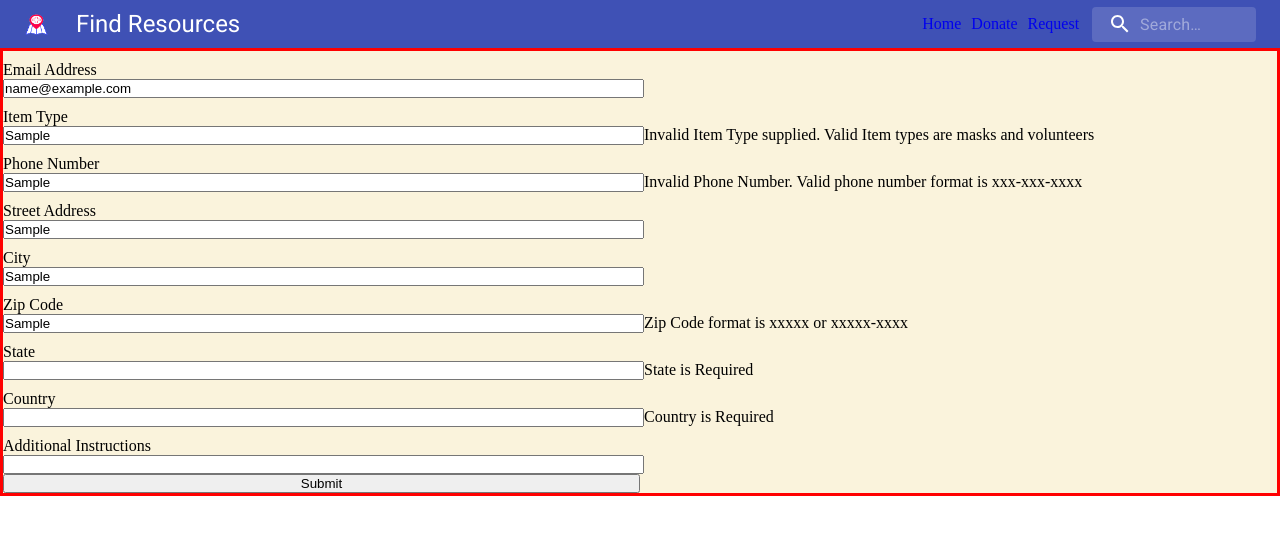
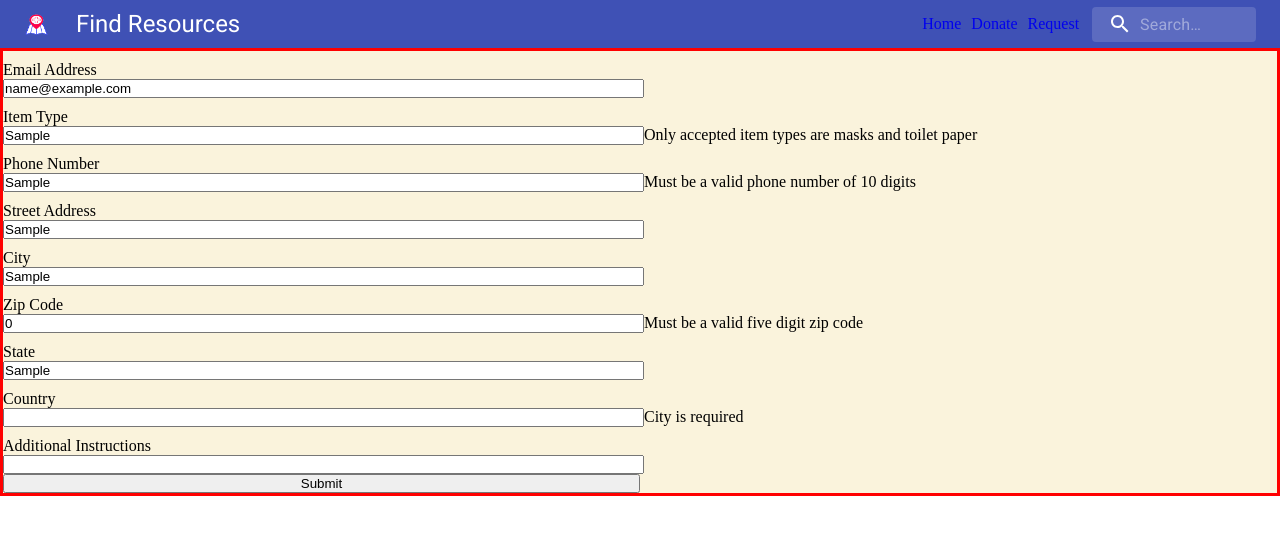
Before and after one commit to watheuer/covid-hackathon, a React (Create React App) app in the folder client/: page /request in a window 1280 px wide. Both pictures are taken after typing "name@example.com", "Sample", "Sample", "Sample", "Sample", "Sample" into the empty fields and a click on the button "Submit". Shown: the top 534 px of the page. Built offline with nearby package versions, Linux system fonts and the light colour scheme.

Commit message:
Request form updated to connect to api (#11)
Updated form and validation with an http post and console log on submit. Validation is still pretty barebones. Additional work needs to be done for determining lat/long from address.

```diff
--- a/client/src/asks/RequestForm.tsx
+++ b/client/src/asks/RequestForm.tsx
@@ -1,98 +1,95 @@
 import React from "react";
 import CSS from 'csstype';
 import { useFormik } from "formik";
+import { http } from "../store/http";
+import * as Yup from 'yup';
+
+interface Location {
+  street_address: string,
+  city: string,
+  zip: number,
+  state: string,
+  country: string,
+  lat: number,
+  long: number
+}
 
 interface FormResponse {
+  id: number;
+  item: string;
+  open: boolean;
   email: string;
-  item: string;
   phone: string;
-  street_address: string;
-  city: string;
-  zip: string;
-  state: string;
-  country: string;
+  location: Location
   instructions: string;
-}
-
-var valid_items = ["masks","volunteers"]
-var valid_country = ["Usa", "usa", "USA", "United States", "United States of America"]
-
-const validate = (values : FormResponse) => {
-  const errors = {} as FormResponse;
-
-  //validate email
-  if(!values.email){
-    errors.email = 'Required'
-  }
-  else if (!/^[A-Z0-9._%+-]+@[A-Z0-9.-]+\.[A-Z]{2,4}$/i.test(values.email)) {
-    errors.email = 'Invalid email address';
-  }
-
-  //validate item type
-  if(!values.item){
-    errors.item = 'Item type is required'
-  }
-  else if(valid_items.indexOf(values.item) === -1){
-    errors.item = "Invalid Item Type supplied. Valid Item types are masks and volunteers";
-  }
-
-  //validate phone number - currently only validates that it is x-x-x, should also support other formats
-  if(!/^[0-9]{3}-[0-9]{3}-[0-9]{4}/i.test(values.phone)){
-    errors.phone = "Invalid Phone Number. Valid phone number format is xxx-xxx-xxxx";
- }
-
-  //validate street address
-  if(!values.street_address){
-    errors.street_address = "Street Address is Required"
-  }
-
-  //validate city
-  if (!values.city) {
-    errors.city = "City is Required"
-  }
-
-  //validate zip
-  if (!values.zip) {
-    errors.zip = "Zip Code is Required"
-  }
-  else if (!/^[0-9]{5}(?:-[0-9]{4})?$/i.test(values.zip)){
-    errors.zip = "Zip Code format is xxxxx or xxxxx-xxxx"
-  }
-
-  //validate state
-  if (!values.state) {
-    errors.state = "State is Required"
-  }
-
-  //validate country
-  if (!values.country) {
-    errors.country = "Country is Required"
-  }
-  else if (valid_country.indexOf(values.country) === -1) {
-    errors.country = "Only USA is supported currently."
-  }
-
-  //validate instructions (none?)
-  return errors;
+  timestamp: string;
 }
 
 export default function RequestForm() {
   const formik = useFormik({
     initialValues: {
+      id: 0,
+      item: "",
+      open: true,
       email: "",
-      item: "",
       phone: "",
-      street_address: "",
-      city: "",
-      zip: "",
-      state: "",
-      country: "",
-      instructions: ""
+      location: {
+        street_address: "",
+        city: "",
+        zip: 0,
+        state: "",
+        country: "",
+        lat: 0,
+        long: 0
+      },
+      instructions: "",
+      timestamp: "no"
     },
-    validate,
     onSubmit: values => {
       alert(JSON.stringify(values, null, 2));
-    }
+      console.log(values)
+      console.log(http.post("/asks", values));
+    },
+    validationSchema:
+      Yup.object().shape
+      (
+        {
+        id: Yup.number(),
+        open: Yup.bool(),
+        email: Yup.string()
+          .email('The format must be a valid email xx@xx.xx')
+          .required('Email address is required'),
+        item: Yup.string()
+          .required('Item type is required')
+          .matches(/(masks|toilet paper)/i, "Only accepted item types are masks and toilet paper"),
+        phone: Yup.string()
+          .length(10,"Must be a valid phone number of 10 digits")
+          .matches(/^[0-9]{10}/, "Must be a valid phone number of 10 digits"),
+        location: Yup.object().shape
+        (
+          {
+            street_address: Yup.string()
+              .required('Street address is required'),
+            city: Yup.string()
+              .required('City is required'),
+            zip: Yup.number()
+              .min(10000, 'Must be a valid five digit zip code')
+              .max(99999, 'Must be a valid five digit zip code')
+              .required('Required'),
+            state: Yup.string()
+              .required('State is required'),
+            country: Yup.string()
+              .required('City is required')
+              .matches(/(usa|united states)/i, "Must be usa"),
+            lat: Yup.number(),
+            long: Yup.number()
+          }
+        ),
+        instructions: Yup.string(),
+        timestamp: Yup.string()
+        }
+      )
+
   });
   return (
     <form style={requestStyle} onSubmit={formik.handleSubmit}>
@@ -129,52 +126,52 @@ export default function RequestForm() {
       <label style={labelStyle} htmlFor="street_address">Street Address</label>
       <input style={inputStyle}
         id="street_address"
-        name="street_address"
+        name="location.street_address"
         type="text"
         onChange={formik.handleChange}
-        value={formik.values.street_address}
+        value={formik.values.location.street_address}
       />
-      {formik.errors.street_address ? <div>{formik.errors.street_address}</div> : null}
+      {formik.errors.location?.street_address ? <div>{formik.errors.location?.street_address}</div> : null}
 
       <label style={labelStyle} htmlFor="city">City</label>
       <input style={inputStyle}
         id="city"
-        name="city"
+        name="location.city"
         type="text"
         onChange={formik.handleChange}
-        value={formik.values.city}
+        value={formik.values.location.city}
       />
-      {formik.errors.city ? <div>{formik.errors.city}</div> : null}
+      {formik.errors.location?.city ? <div>{formik.errors.location?.city}</div> : null}
 
       <label style={labelStyle} htmlFor="zip">Zip Code</label>
       <input style={inputStyle}
         id="zip"
-        name="zip"
-        type="text"
+        name="location.zip"
+        type="number"
         onChange={formik.handleChange}
-        value={formik.values.zip}
+        value={formik.values.location.zip}
       />
-      {formik.errors.zip ? <div>{formik.errors.zip}</div> : null}
+      {formik.errors.location?.zip ? <div>{formik.errors.location?.zip}</div> : null}
 
       <label style={labelStyle} htmlFor="state">State</label>
       <input style={inputStyle}
         id="state"
-        name="state"
+        name="location.state"
         type="text"
         onChange={formik.handleChange}
-        value={formik.values.state}
+        value={formik.values.location.state}
       />
-      {formik.errors.state ? <div>{formik.errors.state}</div> : null}
+      {formik.errors.location?.state ? <div>{formik.errors.location?.state}</div> : null}
 
       <label style={labelStyle} htmlFor="country">Country</label>
       <input style={inputStyle}
         id="country"
-        name="country"
+        name="location.country"
         type="text"
         onChange={formik.handleChange}
-        value={formik.values.country}
+        value={formik.values.location.country}
       />
-      {formik.errors.country ? <div>{formik.errors.country}</div> : null}
+      {formik.errors.location?.country ? <div>{formik.errors.location?.country}</div> : null}
 
       <label style={labelStyle} htmlFor="instructions">Additional Instructions</label>
       <input style={inputStyle}
```
